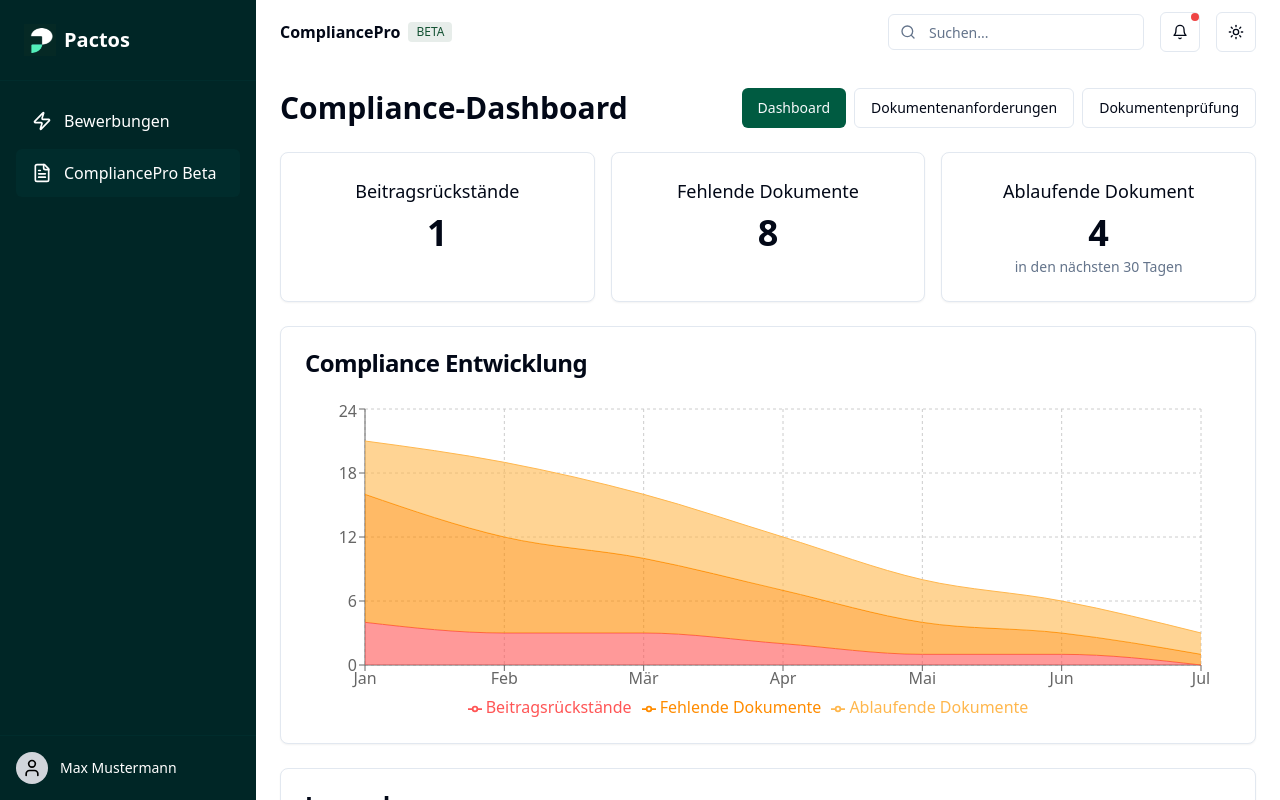
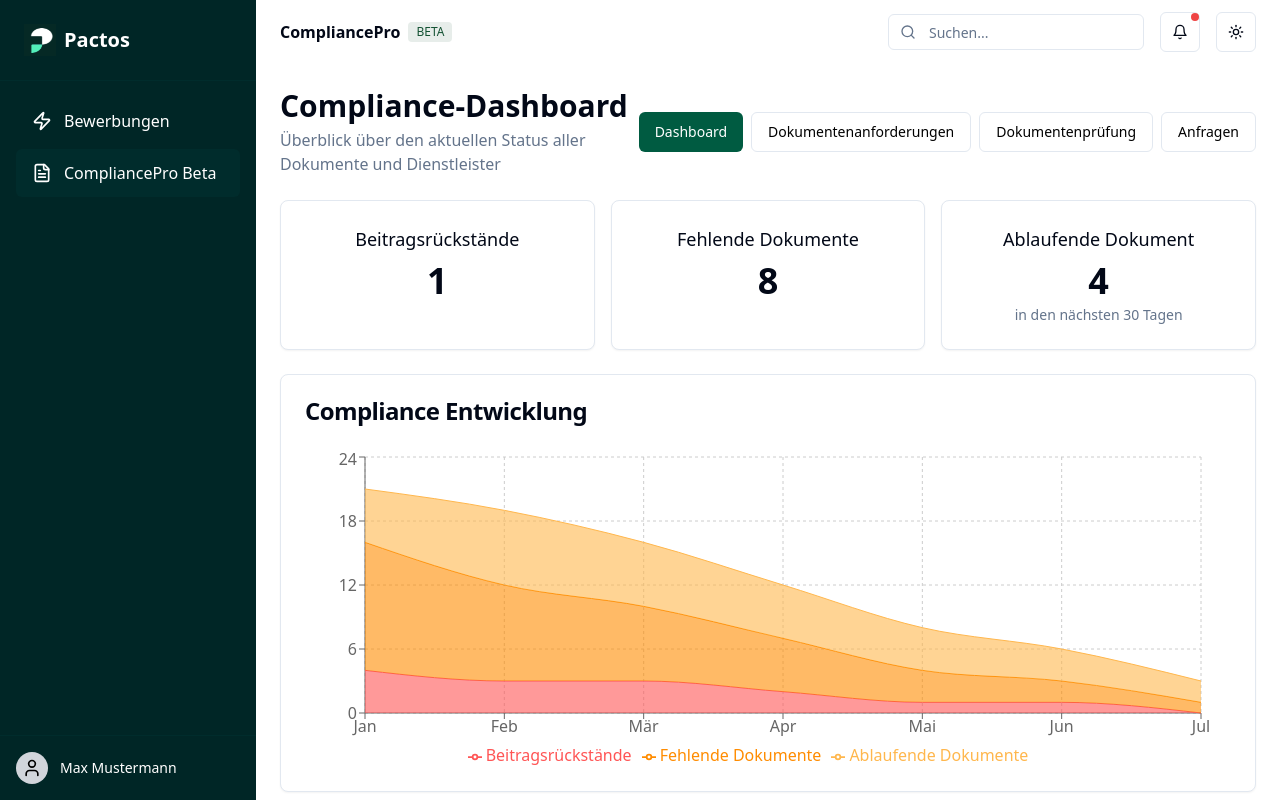
Before and after one commit to lukasotto123/deer-tree-flatbread, a React (Vite) app: page / in a window 1280 px wide. Shown: the top 800 px of the page. Built offline with nearby package versions, Linux system fonts and the light colour scheme.

Commit message:
Fix: Show all navigation buttons
Show all navigation buttons on all pages, and change button text color on hover.

```diff
--- a/src/components/ui/button.tsx
+++ b/src/components/ui/button.tsx
@@ -1,3 +1,4 @@
+
 import * as React from "react"
 import { Slot } from "@radix-ui/react-slot"
 import { cva, type VariantProps } from "class-variance-authority"
@@ -13,7 +14,7 @@ const buttonVariants = cva(
         destructive:
           "bg-destructive text-destructive-foreground hover:bg-destructive/90",
         outline:
-          "border border-input bg-background hover:bg-accent hover:text-accent-foreground",
+          "border border-input bg-background hover:bg-accent hover:text-black",
         secondary:
           "bg-secondary text-secondary-foreground hover:bg-secondary/80",
         ghost: "hover:bg-accent hover:text-accent-foreground",
--- a/src/pages/MainView.tsx
+++ b/src/pages/MainView.tsx
@@ -43,13 +43,19 @@ const MainView = () => {
   const navigationLinks = [
     { name: "Dashboard", path: "/" },
     { name: "Dokumentenanforderungen", path: "/document-requirements" },
-    { name: "Dokumentenprüfung", path: "/document-review/provider-3/new" }
+    { name: "Dokumentenprüfung", path: "/document-review/provider-3/new" },
+    { name: "Anfragen", path: "/requests" }
   ];
 
   return (
     <div className="space-y-6">
       <div className="flex justify-between items-center">
-        <h1 className="text-3xl font-bold">Compliance-Dashboard</h1>
+        <div>
+          <h1 className="text-3xl font-bold">Compliance-Dashboard</h1>
+          <p className="text-muted-foreground mt-1">
+            Überblick über den aktuellen Status aller Dokumente und Dienstleister
+          </p>
+        </div>
 
         <div className="flex gap-2">
           {navigationLinks.map((link) => (
@@ -58,7 +64,9 @@ const MainView = () => {
               asChild
               variant={location.pathname === link.path ? "default" : "outline"}
               className={cn(
-                location.pathname === link.path ? "bg-[#005B41] hover:bg-[#005B41]/90" : "bg-white hover:bg-slate-100"
+                location.pathname === link.path
+                  ? "bg-[#005B41] hover:bg-[#005B41]/90 text-white"
+                  : "bg-white hover:bg-slate-100 hover:text-black text-black"
               )}
             >
               <Link to={link.path}>
```
